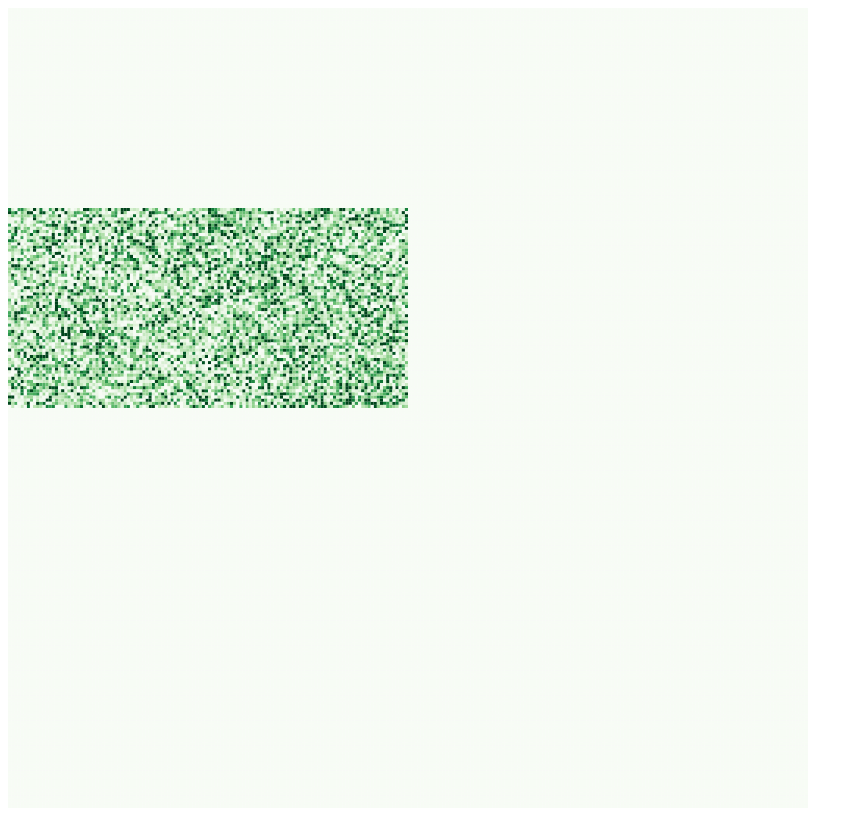
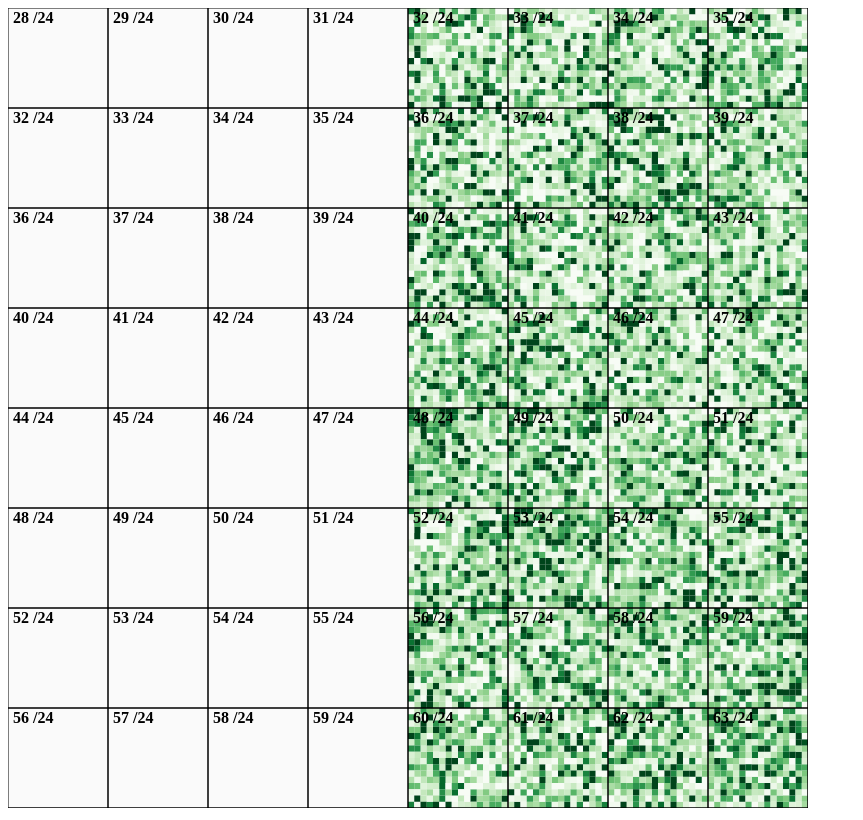
Before and after one commit to ArthurCamargo/Netscope, a website: page hilbert-test.html in a window 1280 px wide. Shown: the whole page, without its empty margins (0-863 px from the left). Drawn offline with nearby package versions, Linux system fonts and the light colour scheme.

Commit message:
makes it better

```diff
--- a/hilbert-test.html
+++ b/hilbert-test.html
@@ -12,8 +12,8 @@
 
     <script>
         const width = 800, height = 800;
-        const gridSize = 256;
-        const order = 8;
+        const gridSize = 128;
+        const order = 7;
 
         const svg = d3.select("#hilbert-map")
                       .append("svg")
@@ -82,8 +82,6 @@
               return [q1, q3];
             }
 
-
-
             // Find min and max packet values for color scaling
             const packetCounts = data.map(d => d.packet_total);
 
@@ -102,8 +100,35 @@
 
             console.log(dataMap)
 
-            // Draw the entire /16 grid with default or placeholder values
-            for (let i = 0; i < 65536; i++) {
+           function drawBoundaries() {
+            const rectSize = width / gridSize;
+
+            for (let block = 0; block < 256; block++) {
+                const blockX = Math.floor(block / 16);
+                const blockY = block % 16;
+
+                const blockXPos = blockX * rectSize * 16;
+                const blockYPos = blockY * rectSize * 16;
+
+                svg.append("rect")
+                   .attr("x", blockXPos)
+                   .attr("y", blockYPos)
+                   .attr("width", rectSize * 16)
+                   .attr("height", rectSize * 16)
+                   .attr("fill", "none")
+                   .attr("stroke", "black")
+                   .attr("stroke-width", 1);
+                svg.append("text")
+                   .attr("x", blockXPos + 5)  // Position text within the block
+                   .attr("y", blockYPos + 15)  // Position text within the block
+                   .attr("fill", "black")
+                   .attr("font-size", "16px")
+                   .attr("font-weight", "bold")
+                .text(`${blockX + 28 + blockY * 4} /${24}`);
+              }
+            }
+
+            for (let i = 8192 ; i < 8192 * 2; i++) {
                 const packets = dataMap.get(i) || 0;  // Use 0 if no data for this index
                 const coords = hilbertCurve(i, order);
                 const x = coords[0] * (width / gridSize);
@@ -118,6 +143,8 @@
                    .append("title")
                    .text(`Index: ${i}\nPackets: ${packets}`);
             }
+
+          drawBoundaries()
         }).catch(error => {
             console.error('Error loading the CSV data:', error);
         });
```
